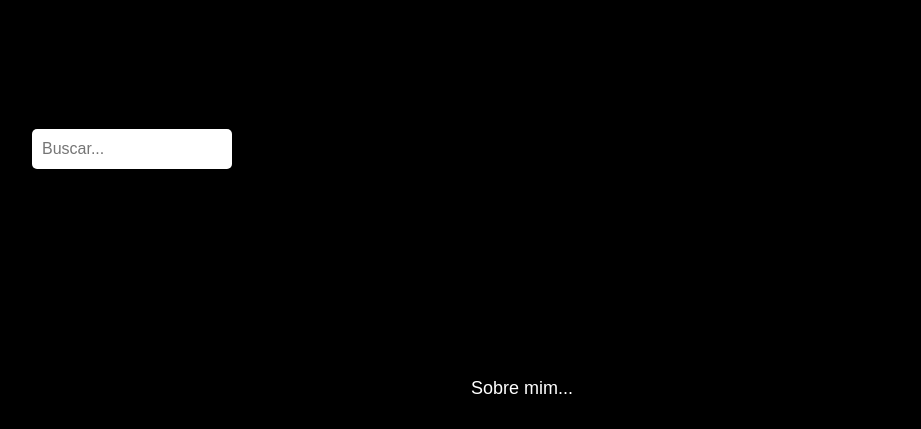
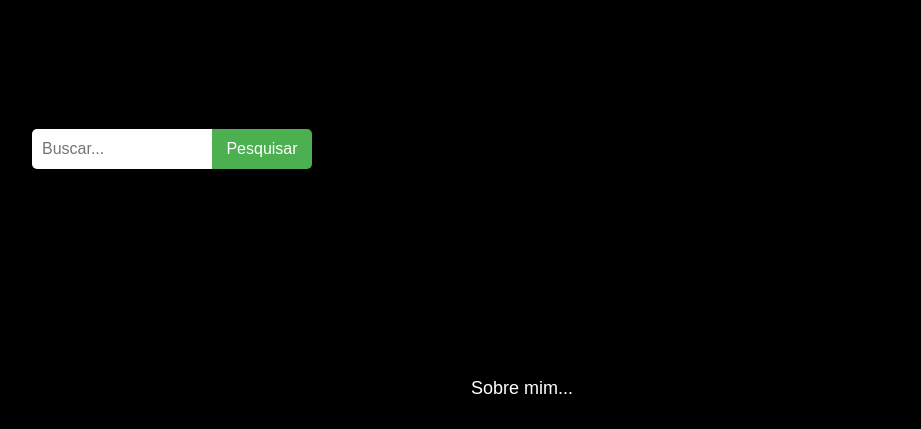
Before and after one commit to tonydocafe/to-know-more-about-me, a plain HTML site: page index.html in a window 1280 px wide. Shown: the part 371-800 px from the top of the page, without its empty margins (118-1039 px from the left). Drawn offline with Linux system fonts and the light colour scheme.

Commit message:
Update index.html

```diff
--- a/index.html
+++ b/index.html
@@ -30,12 +30,32 @@
     position: absolute;
     top: 500px;
     left: 150px;
-            width: 200px;
+    width: 180px; /* Reduzi para dar espaço ao botão */
     height: 40px;
     padding: 5px 10px;
     font-size: 16px;
-            border-radius: 5px;
+    border-radius: 5px 0 0 5px; /* Borda arredondada à esquerda */
     border: none;
+}
+
+.search-button {
+    position: absolute;
+    top: 500px;
+    left: 330px; /* 150 + 180 = 330 */
+    width: 100px;
+    height: 40px;
+    padding: 5px 10px;
+    font-size: 16px;
+    border-radius: 0 5px 5px 0; /* Borda arredondada à direita */
+    border: none;
+    background-color: #4CAF50;
+    color: white;
+    cursor: pointer;
+    transition: background 0.3s;
+}
+
+.search-button:hover {
+    background-color: #45a049;
 }
 
         .button {
@@ -246,7 +266,8 @@ mark {
 <body>
     <div class="container">
         <div class="page">
-            <input type="text" class="search-bar" placeholder="Buscar..." onkeyup="searchText()">
+            <input type="text" class="search-bar" placeholder="Buscar..." id="searchInput">
+<button class="search-button" onclick="searchText()">Pesquisar</button>
             Como posso conversar com você?
             <div class="social-icons">
                 <div class="social-icon">
@@ -343,7 +364,7 @@ document.addEventListener('DOMContentLoaded', () => {
 });
 
 function searchText() {
-    const input = document.querySelector('.search-bar').value.toLowerCase();
+    const input = document.getElementById('searchInput').value.toLowerCase();
     const skills = document.querySelectorAll('.skill');
 
     skills.forEach(skill => {
```
Lines whose indentation alone changed are shown as unchanged.
